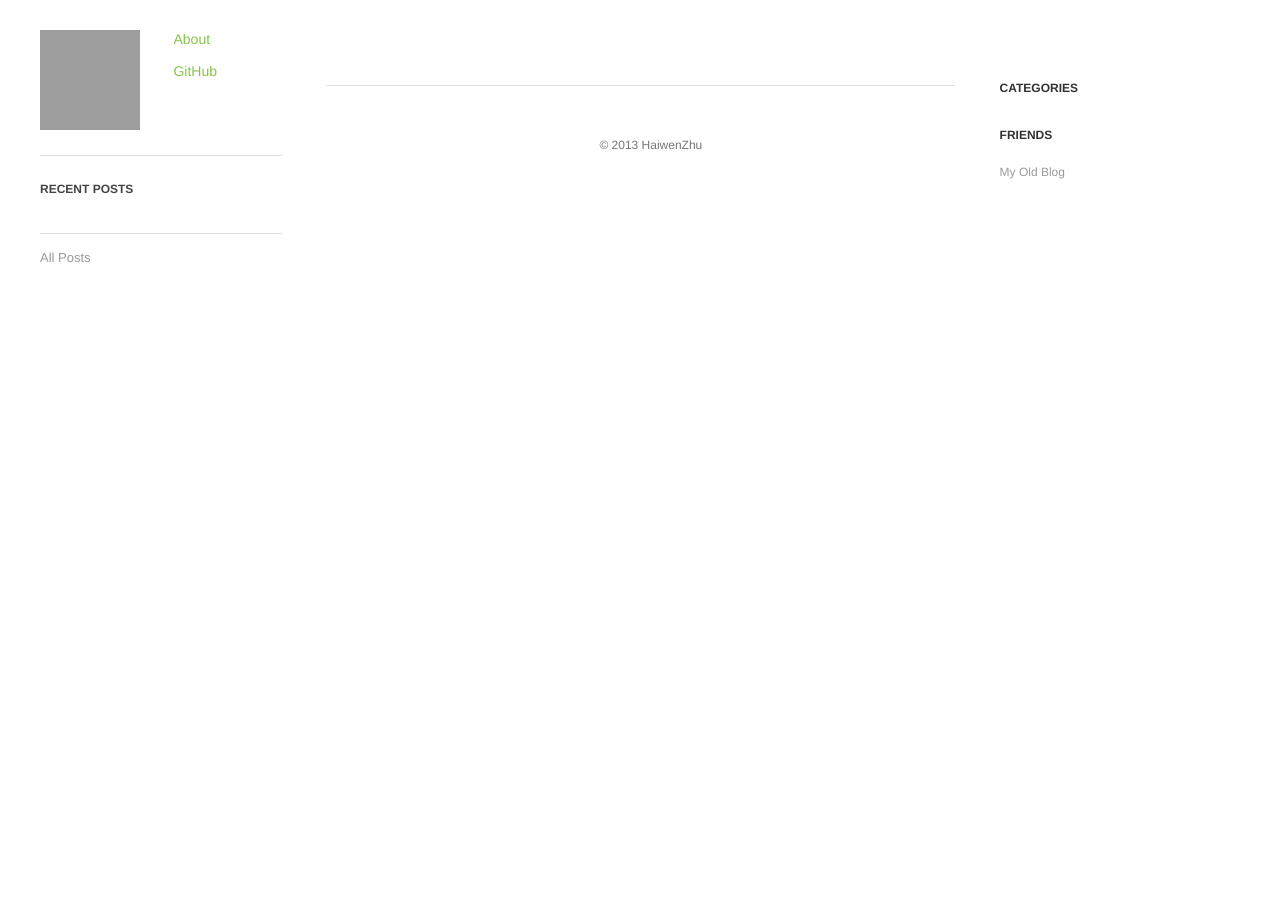
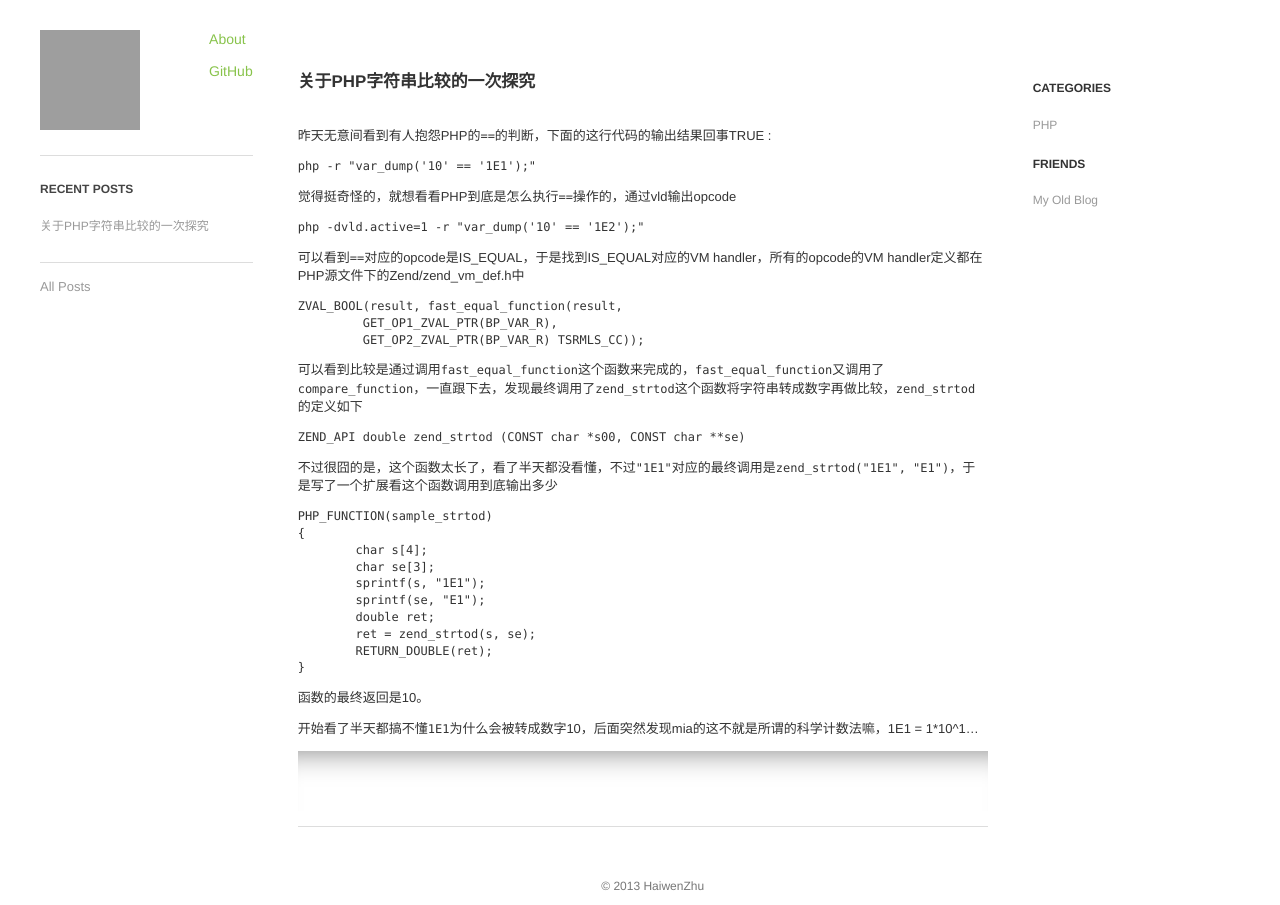
Before and after one commit to haiwenzhu/haiwenzhu.github.com, a Jekyll site: the page built from index.md, in a window 1280 px wide. Built offline with Jekyll 4.4.1, drawn with Linux system fonts in a browser that asks for light colours; Markdown is read by kramdown in place of the engine named in the settings; grey boxes are pictures that could not be loaded.

Commit message:
add article

```diff
--- a/_layouts/default.html
+++ b/_layouts/default.html
@@ -1,5 +1,6 @@
 <html>
 <head>
+  <meta http-equiv="Content-Type"  content="text/html; charset=utf-8" />
   <title>{{ page.title }}</title>
   <link rel="stylesheet" type="text/css" href="/site.css"/>
   <link rel="stylesheet" type="text/css" href="/syntax.css"/>
--- /dev/null
+++ b/_posts/2013-10-11-something-about-php-compare.md
@@ -0,0 +1,41 @@
+---
+layout: post
+title: "关于PHP字符串比较的一次探究"
+categories:
+  - PHP
+---
+
+昨天无意间看到有人抱怨PHP的`==`的判断，下面的这行代码的输出结果回事TRUE :
+
+	php -r "var_dump('10' == '1E1');"
+
+觉得挺奇怪的，就想看看PHP到底是怎么执行`==`操作的，通过vld输出opcode
+
+	php -dvld.active=1 -r "var_dump('10' == '1E2');"
+
+可以看到`==`对应的opcode是IS_EQUAL，于是找到IS_EQUAL对应的VM handler，所有的opcode的VM handler定义都在PHP源文件下的Zend/zend_vm_def.h中
+
+	ZVAL_BOOL(result, fast_equal_function(result,
+             GET_OP1_ZVAL_PTR(BP_VAR_R),
+             GET_OP2_ZVAL_PTR(BP_VAR_R) TSRMLS_CC));
+
+可以看到比较是通过调用`fast_equal_function`这个函数来完成的，`fast_equal_function`又调用了`compare_function`，一直跟下去，发现最终调用了`zend_strtod`这个函数将字符串转成数字再做比较，`zend_strtod`的定义如下
+
+	ZEND_API double zend_strtod (CONST char *s00, CONST char **se)
+
+不过很囧的是，这个函数太长了，看了半天都没看懂，不过`"1E1"`对应的最终调用是`zend_strtod("1E1", "E1")`，于是写了一个扩展看这个函数调用到底输出多少
+
+	PHP_FUNCTION(sample_strtod)
+	{
+    	char s[4];
+    	char se[3];
+    	sprintf(s, "1E1");
+    	sprintf(se, "E1");
+    	double ret;
+    	ret = zend_strtod(s, se);
+    	RETURN_DOUBLE(ret);
+	}
+
+函数的最终返回是10。
+
+开始看了半天都搞不懂`1E1`为什么会被转成数字10，后面突然发现mia的这不就是所谓的科学计数法嘛，1E1 = 1*10^1...
--- a/site.css
+++ b/site.css
@@ -64,7 +64,7 @@
 }
 #header_details_container {
   float: right;
-  padding-right: 65px;
+#padding-right: 65px;
 }
 #header_details_container li {
   font-size: 14px;
```
